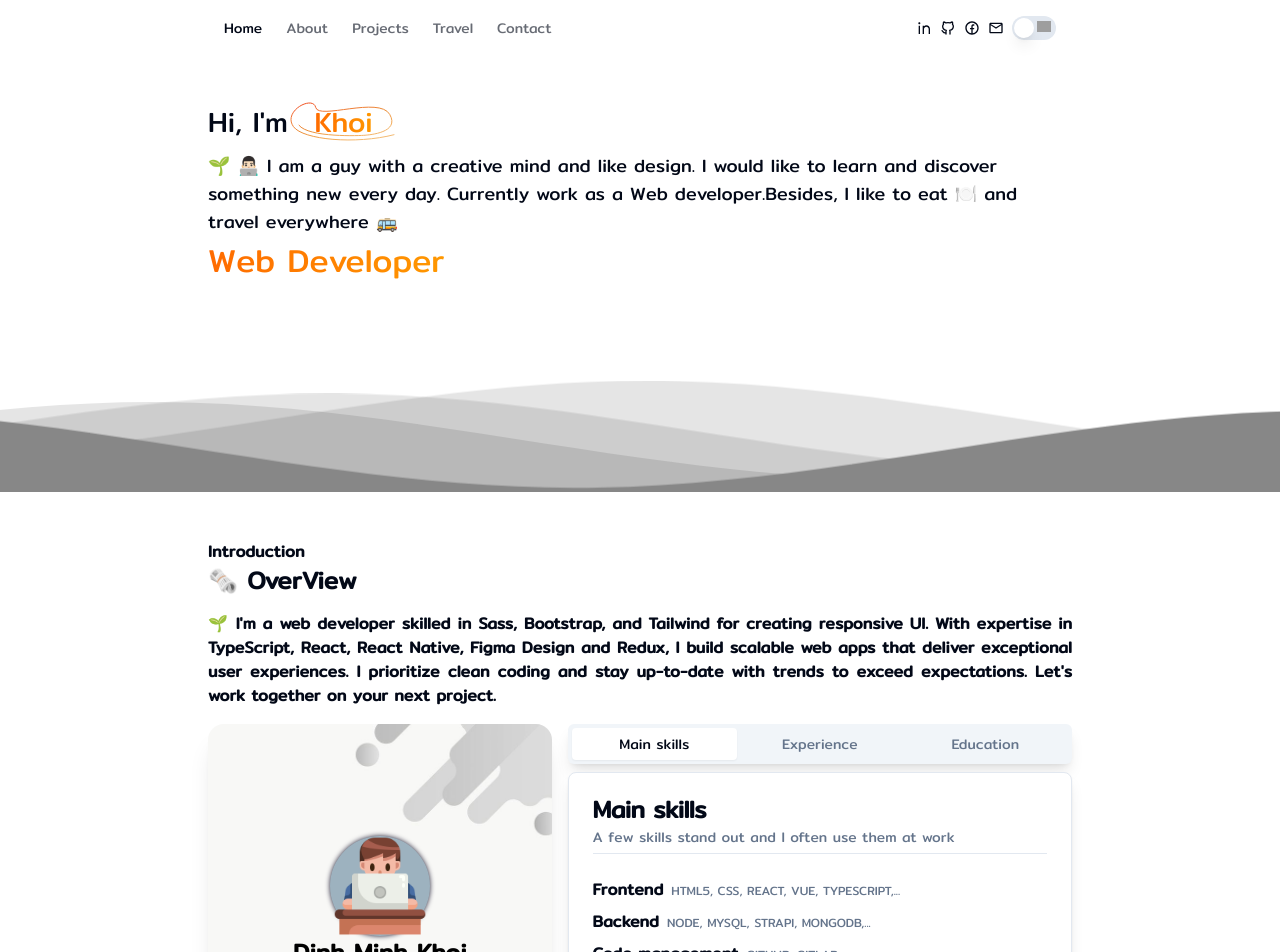
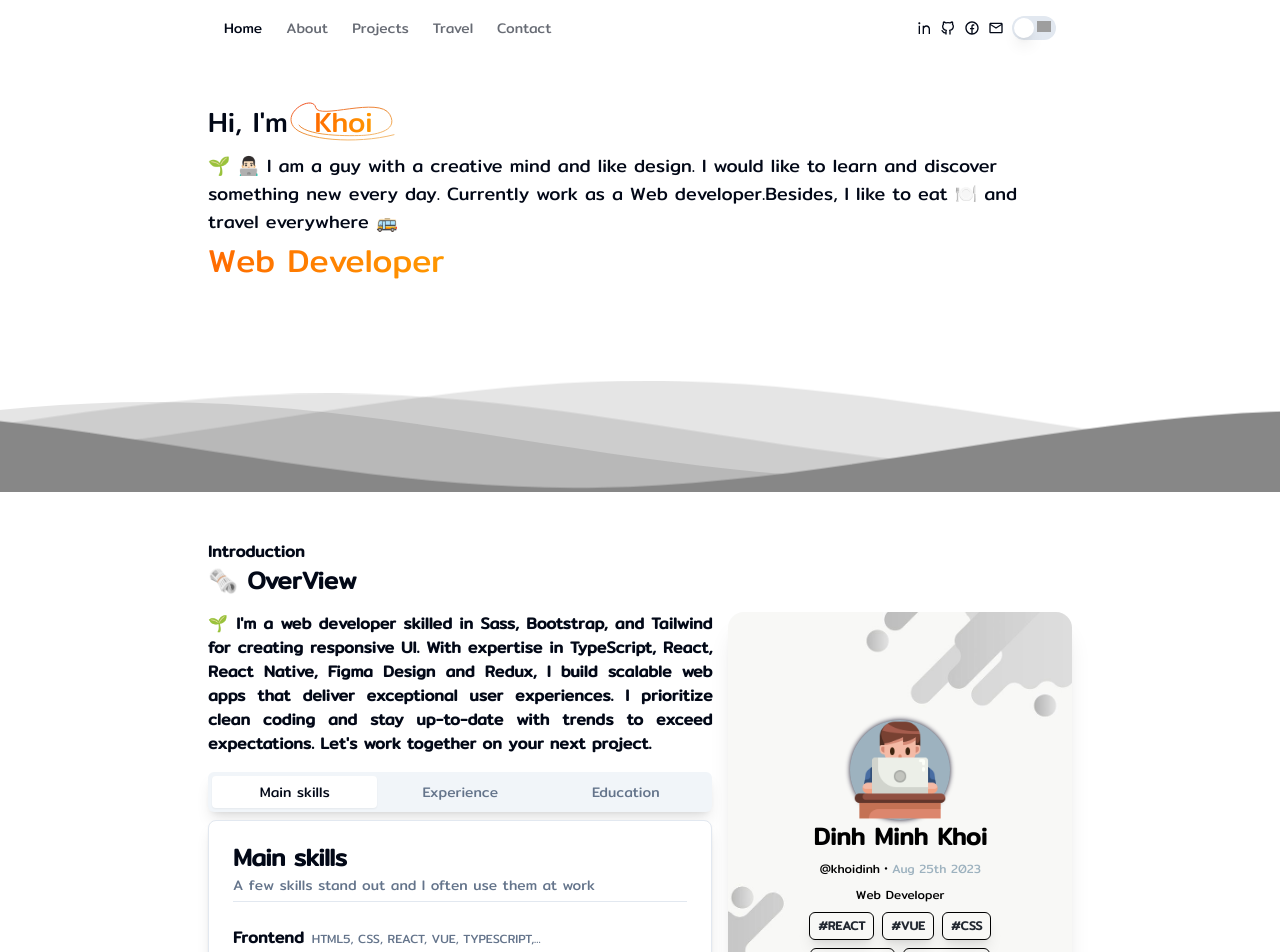
Before and after one commit to khoiyahoo/dinhminhkhoi-appv2, a Next.js app: page / in a window 1280 px wide. Shown: the top 952 px of the page. Built offline with nearby package versions, Linux system fonts and the light colour scheme; grey boxes are pictures that could not be loaded.

Commit message:
chore: change layout overview

```diff
--- a/src/myComponents/CardPortfolio/index.tsx
+++ b/src/myComponents/CardPortfolio/index.tsx
@@ -20,7 +20,7 @@ const CardPortfolio: FC<Props> = ({
   return (
     <div
       className={cn(
-        "bg-card-portfolio bg-cover lg:w-[21.875rem] w-full h-[34.375rem] rounded-2xl shadow-xl cursor-pointer",
+        "bg-card-portfolio bg-cover lg:w-[21.875rem] w-full h-[25rem] rounded-2xl shadow-xl cursor-pointer",
         className
       )}
     >
--- a/src/myComponents/OverviewSection/index.tsx
+++ b/src/myComponents/OverviewSection/index.tsx
@@ -18,22 +18,24 @@ const OverviewSection: FC = () => {
         >
           🗞️ OverView
         </Typography>
-        <Typography
-          size="normal"
-          type="bold"
-          variant="p"
-          className="mt-4 text-justify"
-        >
-          🌱 I&apos;m a web developer skilled in Sass, Bootstrap, and Tailwind
-          for creating responsive UI. With expertise in TypeScript, React, React
-          Native, Figma Design and Redux, I build scalable web apps that deliver
-          exceptional user experiences. I prioritize clean coding and stay
-          up-to-date with trends to exceed expectations. Let&apos;s work
-          together on your next project.
-        </Typography>
         <div className="w-full flex lg:flex-row flex-col items-start gap-4 mt-4">
+          <div className="lg:w-[calc(100%-21.875rem)] w-full flex flex-col">
+            <Typography
+              size="normal"
+              type="bold"
+              variant="p"
+              className="text-justify mb-4"
+            >
+              🌱 I&apos;m a web developer skilled in Sass, Bootstrap, and
+              Tailwind for creating responsive UI. With expertise in TypeScript,
+              React, React Native, Figma Design and Redux, I build scalable web
+              apps that deliver exceptional user experiences. I prioritize clean
+              coding and stay up-to-date with trends to exceed expectations.
+              Let&apos;s work together on your next project.
+            </Typography>
+            <TabsMenu />
+          </div>
           <CardPortfolio href="https://github.com/khoiyahoo" target="_blank" />
-          <TabsMenu />
         </div>
       </div>
     </section>
--- a/src/myComponents/TabsMenu/index.tsx
+++ b/src/myComponents/TabsMenu/index.tsx
@@ -13,10 +13,7 @@ import Typography from "@/myComponents/Typography";
 
 export function TabsMenu() {
   return (
-    <Tabs
-      defaultValue={ETab.MAIN_SKILLS}
-      className="lg:w-[calc(100%-21.875rem)] w-full"
-    >
+    <Tabs defaultValue={ETab.MAIN_SKILLS} className="w-full">
       <TabsList className="grid w-full grid-cols-3 shadow-lg">
         <TabsTrigger value={ETab.MAIN_SKILLS}>Main skills</TabsTrigger>
         <TabsTrigger value={ETab.EXPERIENCE}>Experience</TabsTrigger>
```
